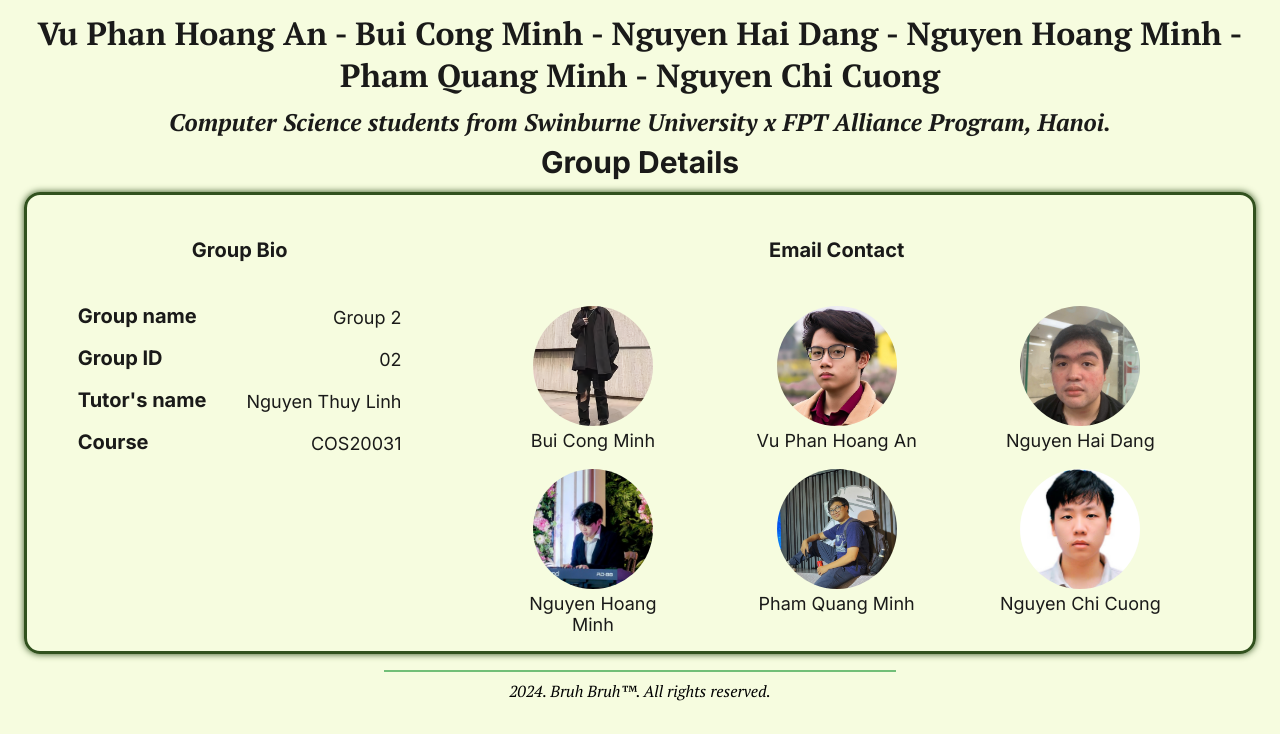
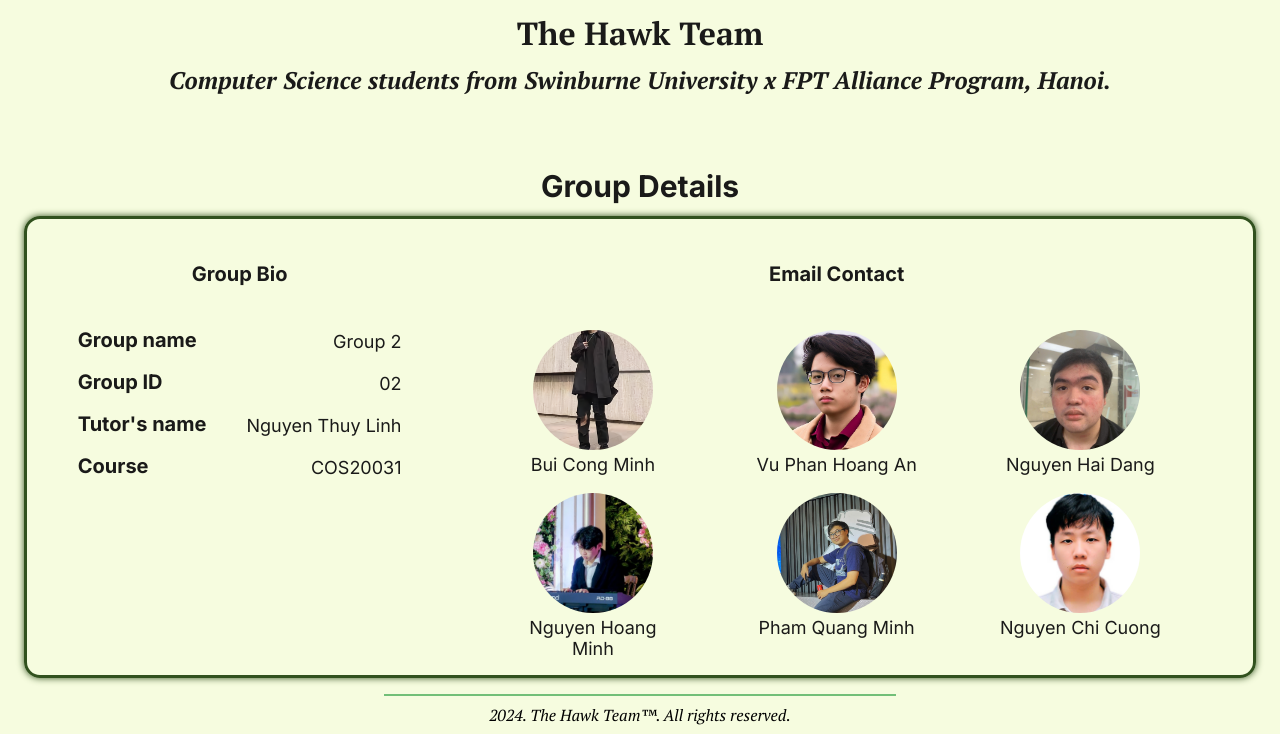
Before and after one commit to MartelleV/JobTestApplication, a PHP site: page /about.php in a window 1280 px wide. Shown: the part 188-922 px from the top of the page. Before the commit the page ends 889 px from the top, so only its background shows below. Run offline with PHP 8.4, Linux system fonts and the light colour scheme.

Commit message:
Fix group name

```diff
--- a/FrontEnd/about.php
+++ b/FrontEnd/about.php
@@ -1,7 +1,7 @@
 <!DOCTYPE html>
 <html lang="en">
 <?php
-$title = "Application Form";
+$title = "About Us";
 require_once "header.inc"
 ?>
 <body>
@@ -12,11 +12,12 @@ require_once "header.inc"
     </header>
     <main>
         <article>
-            <h2>Vu Phan Hoang An - Bui Cong Minh - Nguyen Hai Dang - Nguyen Hoang Minh - Pham Quang Minh - Nguyen Chi Cuong</h2>
+            <h2>The Hawk Team</h2>
             <section id="about">
                 <h3>
                     Computer Science students from Swinburne University x FPT Alliance Program, Hanoi.
                 </h3>
+                <br><br>
             </section>
 
             <section id="group-details">
--- a/FrontEnd/apply.php
+++ b/FrontEnd/apply.php
@@ -7,7 +7,7 @@
 <body>
     <?php require_once "navbar.inc"?>
     <header>
-        <h1>Start your journey with us today.</h1>
+        <h1>Apply for your desired job today!</h1>
     </header>
 
     <main>
--- a/FrontEnd/footer.inc
+++ b/FrontEnd/footer.inc
@@ -1,4 +1,4 @@
 <footer>
     <hr>
-    2024. Bruh Bruh&trade;. All rights reserved.
+    2024. The Hawk Team&trade;. All rights reserved.
 </footer>
--- a/FrontEnd/header.inc
+++ b/FrontEnd/header.inc
@@ -5,7 +5,7 @@
         <meta name="viewport" content="width=device-width, initial-scale=1.0">
         <meta name="description" content="COS20031 Assignment">
         <meta name="keywords" content="Job Test Application">
-        <meta name="author" content="Group 2 - COS20031">
+        <meta name="author" content="Group 2 - The Hawk Team - COS20031">
         <link href="./styles/style.css" rel="stylesheet">
         <link rel="icon" type="image/x-icon" href="./images/logo.ico">
         <title><?php echo $GLOBALS['title']?></title>
--- a/FrontEnd/index.php
+++ b/FrontEnd/index.php
@@ -11,7 +11,7 @@
         <?php require_once "navbar.inc"?>
 
         <header>
-            <h1>Homepage</h1>
+            <h1>Homepage - The Hawk Team</h1>
         </header>
 
         <main>
--- a/FrontEnd/job-des.php
+++ b/FrontEnd/job-des.php
@@ -7,7 +7,7 @@
 <body>
     <?php require_once "navbar.inc"?>
     <header>
-        <h1>Our Jobs</h1>
+        <h1>Available Jobs</h1>
     </header>
 
     <main>
--- a/FrontEnd/login.php
+++ b/FrontEnd/login.php
@@ -11,7 +11,7 @@
         require_once "navbar.inc";
     ?>
     <header>
-        <h1>Manager Log In</h1>
+        <h1>User Log In</h1>
     </header>
 
     <main>
@@ -19,7 +19,7 @@
             <div>
                 <?php
                     session_start();
-                    if (isset($_SESSION['loggedin']) && $_SESSION['loggedin'] == TRUE) {
+                    if (isset($_SESSION['loggedin']) && $_SESSION['loggedin']) {
                         header("location: manage.php");
                         exit;
                     }
```
